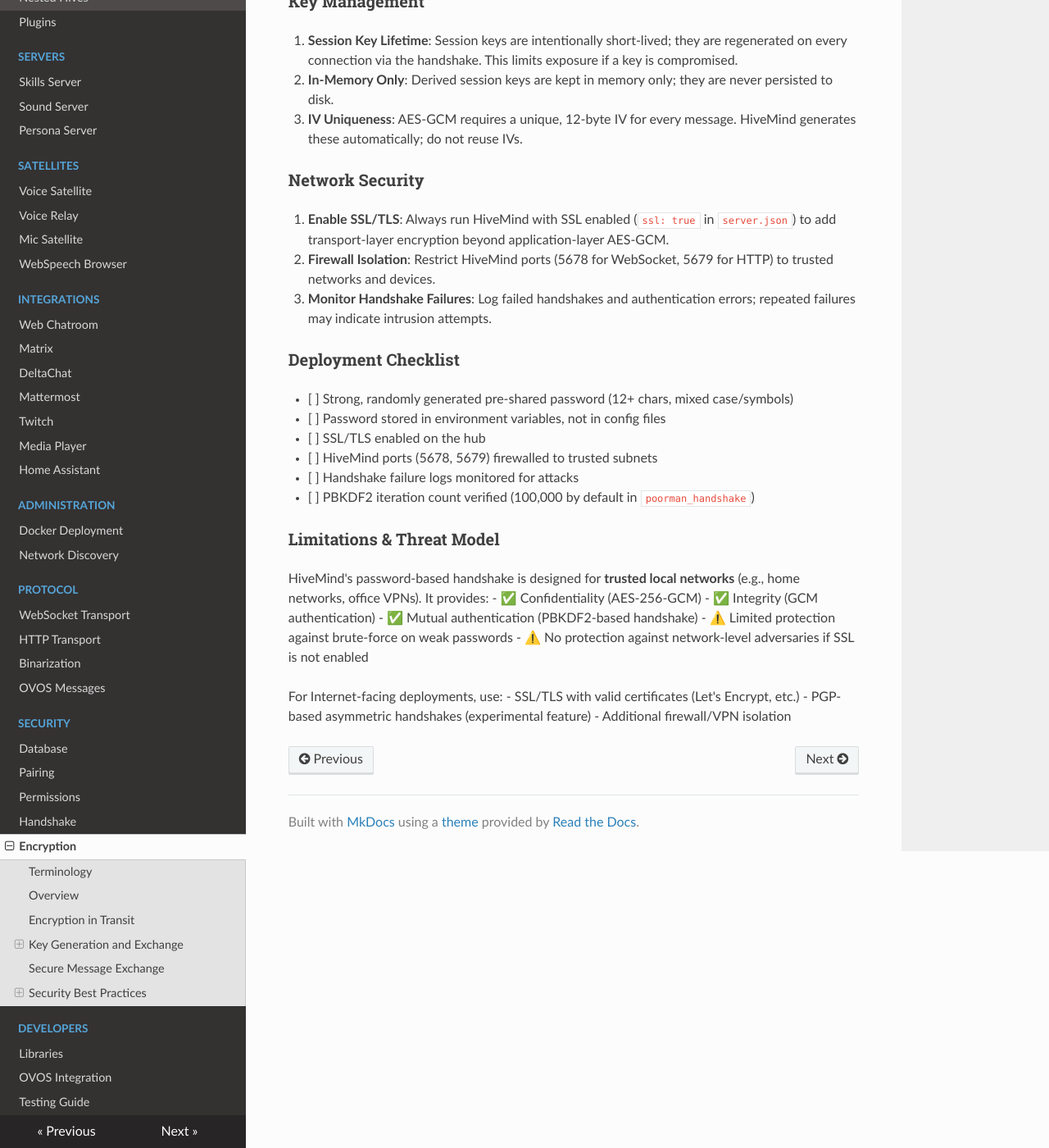
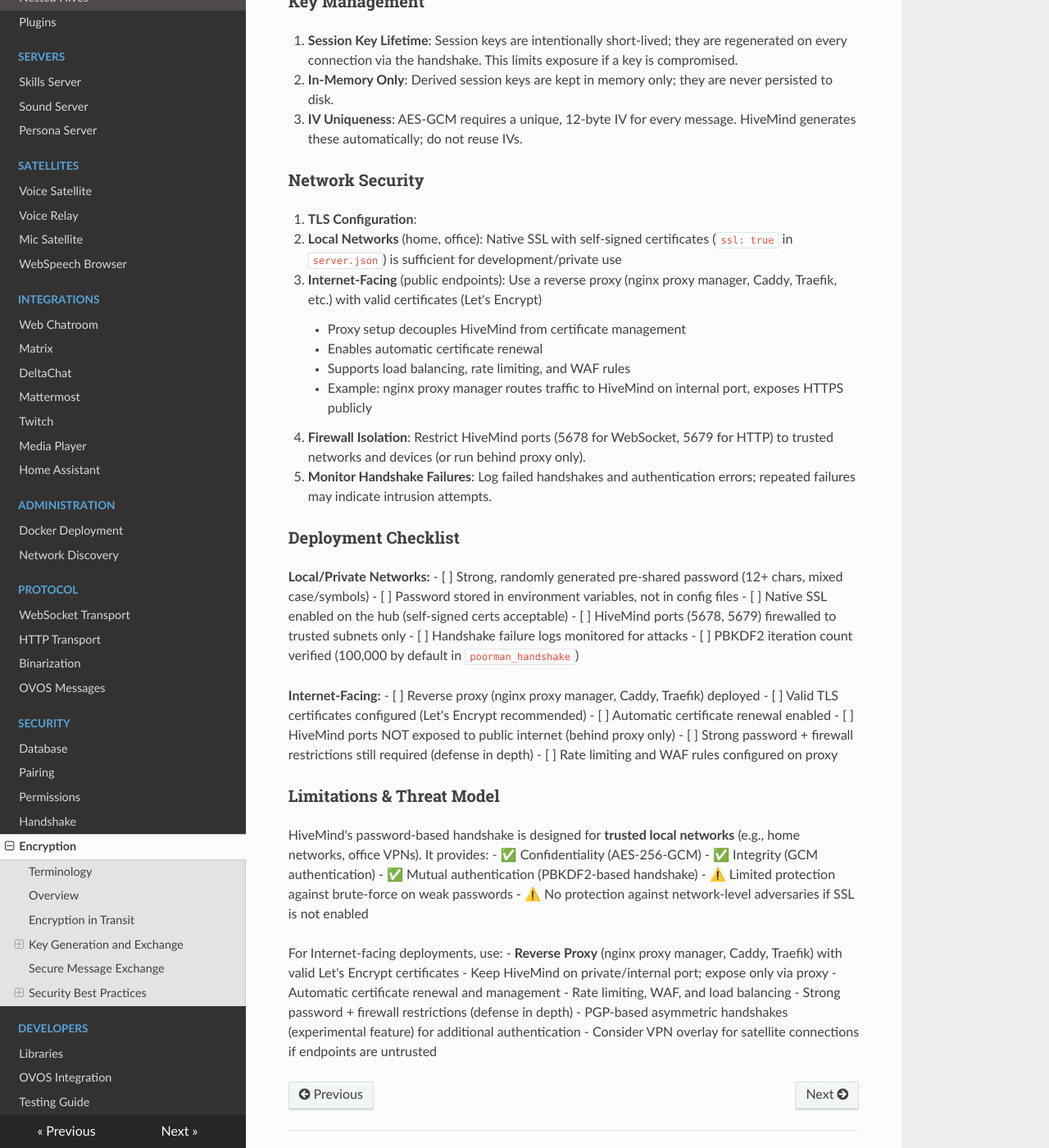
Before and after one commit to JarbasHiveMind/HiveMind-community-docs, an MkDocs documentation site: the page built from docs/19_crypto.md, in a window 1280 px wide and 1400 px high, scrolled down 4273 px. Shown: the whole window at 82% size. Built offline with MkDocs 1.6.1, drawn with Linux system fonts in a browser that asks for light colours; nearby versions of some CDN libraries.

Commit message:
docs: clarify SSL/TLS recommendations - use reverse proxy for production
AI-Generated Change:
- Model: Claude Haiku 4.5
- Intent: Clarify that native SSL is for self-signed certs (local networks); production should use reverse proxy
- Impact:
  * docs/19_crypto.md: Updated Network Security section to distinguish local vs Internet-facing deployments
  * docs/19_crypto.md: Updated deployment checklist with separate local/private and Internet-facing sections
  * docs/19_crypto.md: Recommend reverse proxy (nginx proxy manager, Caddy, Traefik) for Internet deployments
  * FAQ.md: Updated 'Can I use HiveMind over the internet?' with reverse proxy details
  * Now clearly states: native SSL (self-signed) for local, reverse proxy (valid certs) for public
- Source: User feedback - native SSL meant for self-signed certs when domain unavailable; production use reverse proxy

```diff
--- a/docs/19_crypto.md
+++ b/docs/19_crypto.md
@@ -119,18 +119,35 @@ Once the secret key is derived, it is used to encrypt and decrypt all messages e
 
 ### Network Security
 
-1. **Enable SSL/TLS**: Always run HiveMind with SSL enabled (`ssl: true` in `server.json`) to add transport-layer encryption beyond application-layer AES-GCM.
-2. **Firewall Isolation**: Restrict HiveMind ports (5678 for WebSocket, 5679 for HTTP) to trusted networks and devices.
+1. **TLS Configuration**:
+   - **Local Networks** (home, office): Native SSL with self-signed certificates (`ssl: true` in `server.json`) is sufficient for development/private use
+   - **Internet-Facing** (public endpoints): Use a reverse proxy (nginx proxy manager, Caddy, Traefik, etc.) with valid certificates (Let's Encrypt)
+     - Proxy setup decouples HiveMind from certificate management
+     - Enables automatic certificate renewal
+     - Supports load balancing, rate limiting, and WAF rules
+     - Example: nginx proxy manager routes traffic to HiveMind on internal port, exposes HTTPS publicly
+
+2. **Firewall Isolation**: Restrict HiveMind ports (5678 for WebSocket, 5679 for HTTP) to trusted networks and devices (or run behind proxy only).
+
 3. **Monitor Handshake Failures**: Log failed handshakes and authentication errors; repeated failures may indicate intrusion attempts.
 
 ### Deployment Checklist
 
+**Local/Private Networks:**
 - [ ] Strong, randomly generated pre-shared password (12+ chars, mixed case/symbols)
 - [ ] Password stored in environment variables, not in config files
-- [ ] SSL/TLS enabled on the hub
-- [ ] HiveMind ports (5678, 5679) firewalled to trusted subnets
+- [ ] Native SSL enabled on the hub (self-signed certs acceptable)
+- [ ] HiveMind ports (5678, 5679) firewalled to trusted subnets only
 - [ ] Handshake failure logs monitored for attacks
 - [ ] PBKDF2 iteration count verified (100,000 by default in `poorman_handshake`)
+
+**Internet-Facing:**
+- [ ] Reverse proxy (nginx proxy manager, Caddy, Traefik) deployed
+- [ ] Valid TLS certificates configured (Let's Encrypt recommended)
+- [ ] Automatic certificate renewal enabled
+- [ ] HiveMind ports NOT exposed to public internet (behind proxy only)
+- [ ] Strong password + firewall restrictions still required (defense in depth)
+- [ ] Rate limiting and WAF rules configured on proxy
 
 ### Limitations & Threat Model
 
@@ -142,6 +159,10 @@ HiveMind's password-based handshake is designed for **trusted local networks** (
 - ⚠️ No protection against network-level adversaries if SSL is not enabled
 
 For Internet-facing deployments, use:
-- SSL/TLS with valid certificates (Let's Encrypt, etc.)
-- PGP-based asymmetric handshakes (experimental feature)
-- Additional firewall/VPN isolation
+- **Reverse Proxy** (nginx proxy manager, Caddy, Traefik) with valid Let's Encrypt certificates
+  - Keep HiveMind on private/internal port; expose only via proxy
+  - Automatic certificate renewal and management
+  - Rate limiting, WAF, and load balancing
+- Strong password + firewall restrictions (defense in depth)
+- PGP-based asymmetric handshakes (experimental feature) for additional authentication
+- Consider VPN overlay for satellite connections if endpoints are untrusted
```
Also changed, not shown: FAQ.md (+11 -5 lines).
